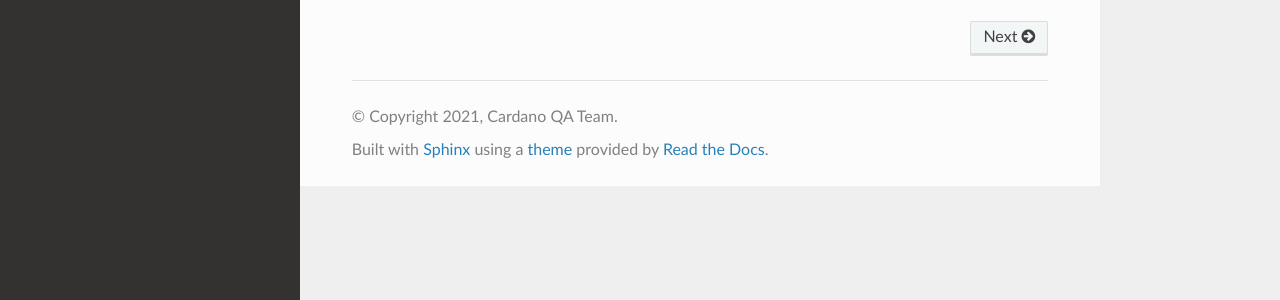
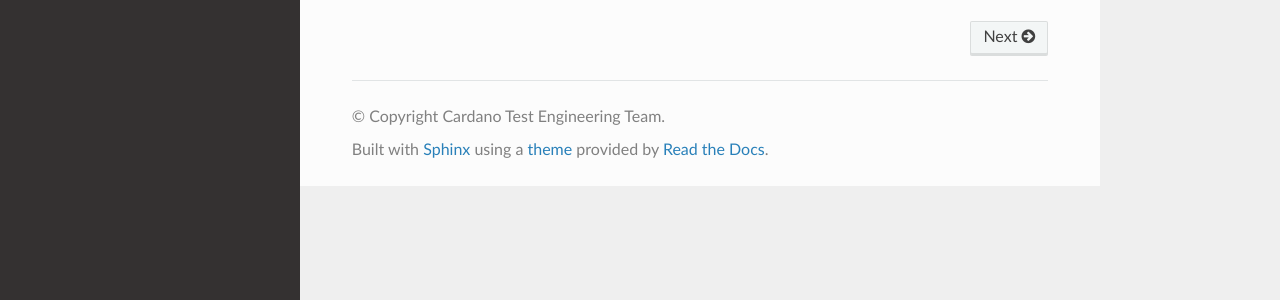
Before and after one commit to input-output-hk/cardano-clusterlib-py, a Sphinx documentation site: the page built from docs/source/index.rst, in a window 1280 px wide. Shown: the part 572-872 px from the top of the page. Built offline with Sphinx 7.4.7 and the Read the Docs theme 2.0.0, drawn with Linux system fonts in a browser that asks for light colours; the version number could not be read and is left out.

Commit message:
Doc infrastructure changes

```diff
--- a/docs/requirements.txt
+++ b/docs/requirements.txt
@@ -1,3 +1,3 @@
-Sphinx==5.1.1
+Sphinx==4.5.0
 m2r2
 sphinx_rtd_theme
--- a/docs/source/conf.py
+++ b/docs/source/conf.py
@@ -1,4 +1,4 @@
-# pylint: disable=all
+# pylint: skip-file
 # type: ignore
 # Configuration file for the Sphinx documentation builder.
 #
@@ -13,19 +13,17 @@
 import cardano_clusterlib
 
 # -- Path setup --------------------------------------------------------------
+
 # If extensions (or modules to document with autodoc) are in another directory,
 # add these directories to sys.path here. If the directory is relative to the
 # documentation root, use os.path.abspath to make it absolute, like shown here.
-#
-# import os
-# import sys
-# sys.path.insert(0, os.path.abspath('.'))
 sys.path.insert(0, os.path.abspath(".."))
+
 # -- Project information -----------------------------------------------------
 
 project = "cardano-clusterlib"
-copyright = "2021, Cardano QA Team"
-author = "Cardano QA Team"
+author = "Cardano Test Engineering Team"
+copyright = author
 
 
 # -- General configuration ---------------------------------------------------
@@ -60,7 +58,6 @@
 
 # The theme to use for HTML and HTML Help pages.  See the documentation for
 # a list of builtin themes.
-#
 # html_theme = 'alabaster'
 html_theme = "sphinx_rtd_theme"
 
```
Also changed, not shown: 1 other file.
